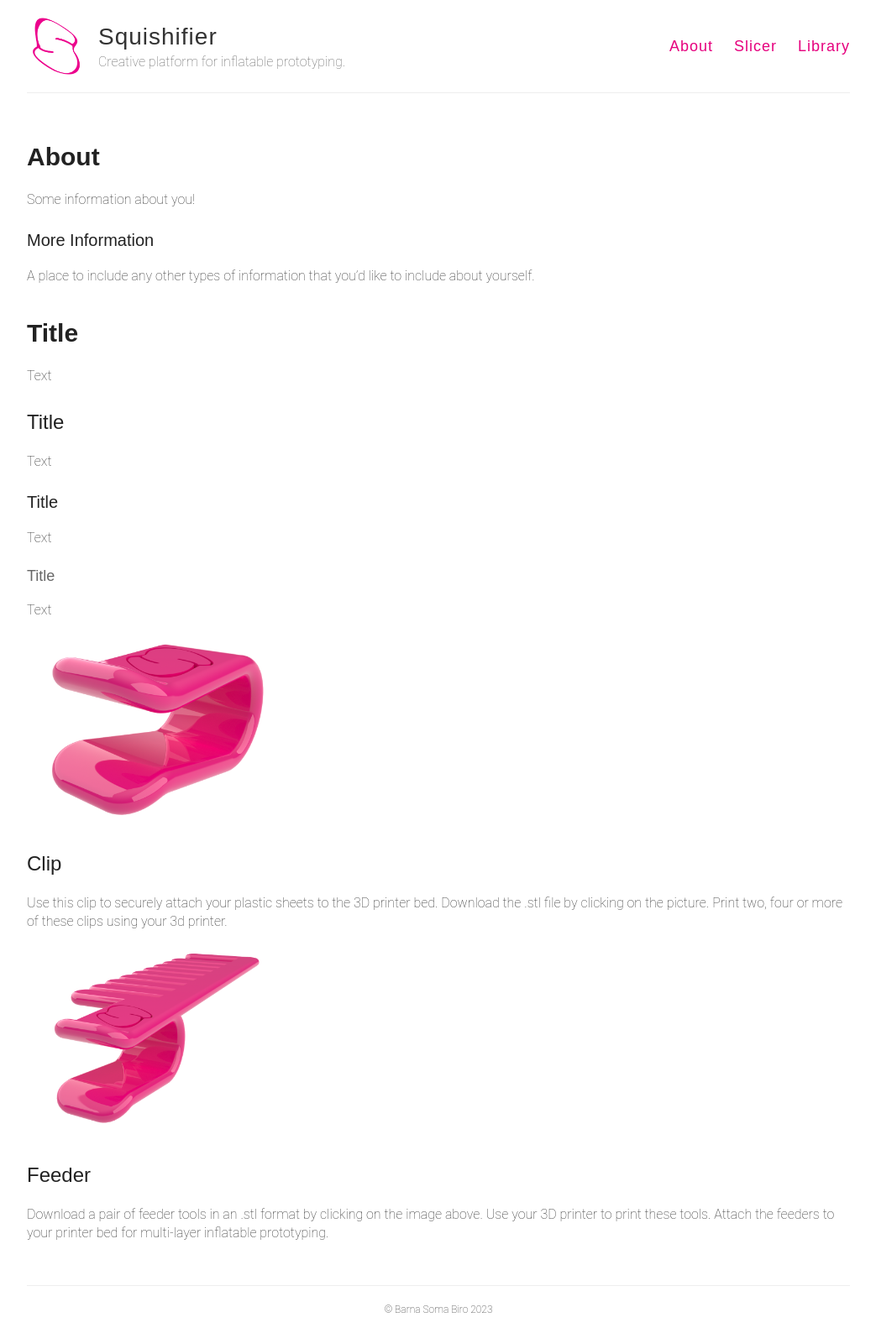
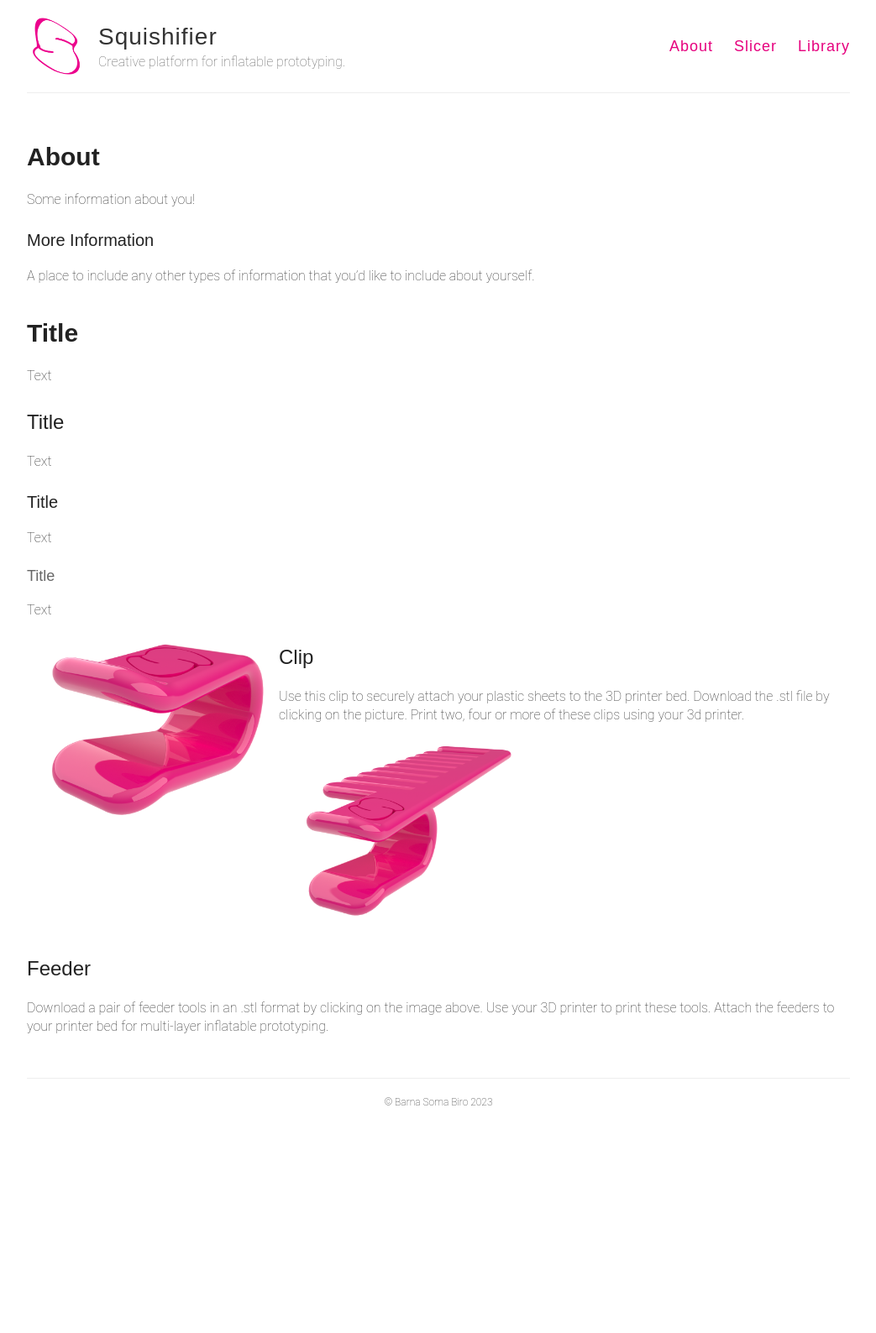
Before and after one commit to squishifier/squishifier.github.io, a Jekyll site: the page built from about.md, in a window 1280 px wide. Shown: the whole page at 84% size, without its empty margins (118-1161 px from the left). Built offline with Jekyll 4.4.1, drawn with Linux system fonts in a browser that asks for light colours; some web fonts are replaced; after the commit the page ends 1342 px from its top, so only the background shows below that.

Commit message:
Update about.md

```diff
--- a/about.md
+++ b/about.md
@@ -29,7 +29,7 @@ Text
 
 
 <a href="/objects/clip-7mm-2.stl" download="clip_7mm.stl">
-  <img class="link" src="/images/clip-2.png" alt="clip">
+  <img class="link" style="float: left" src="/images/clip-2.png" alt="clip">
 </a>
 
 ## Clip
```
